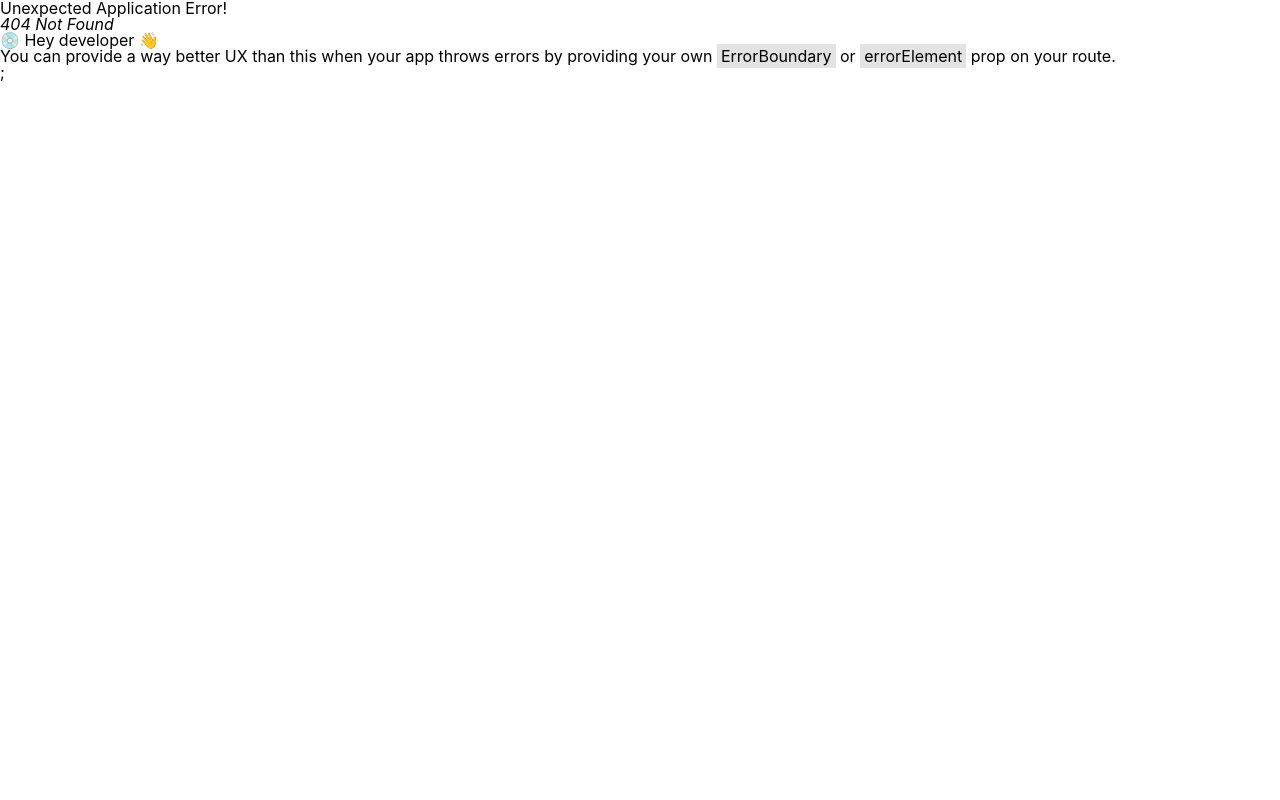
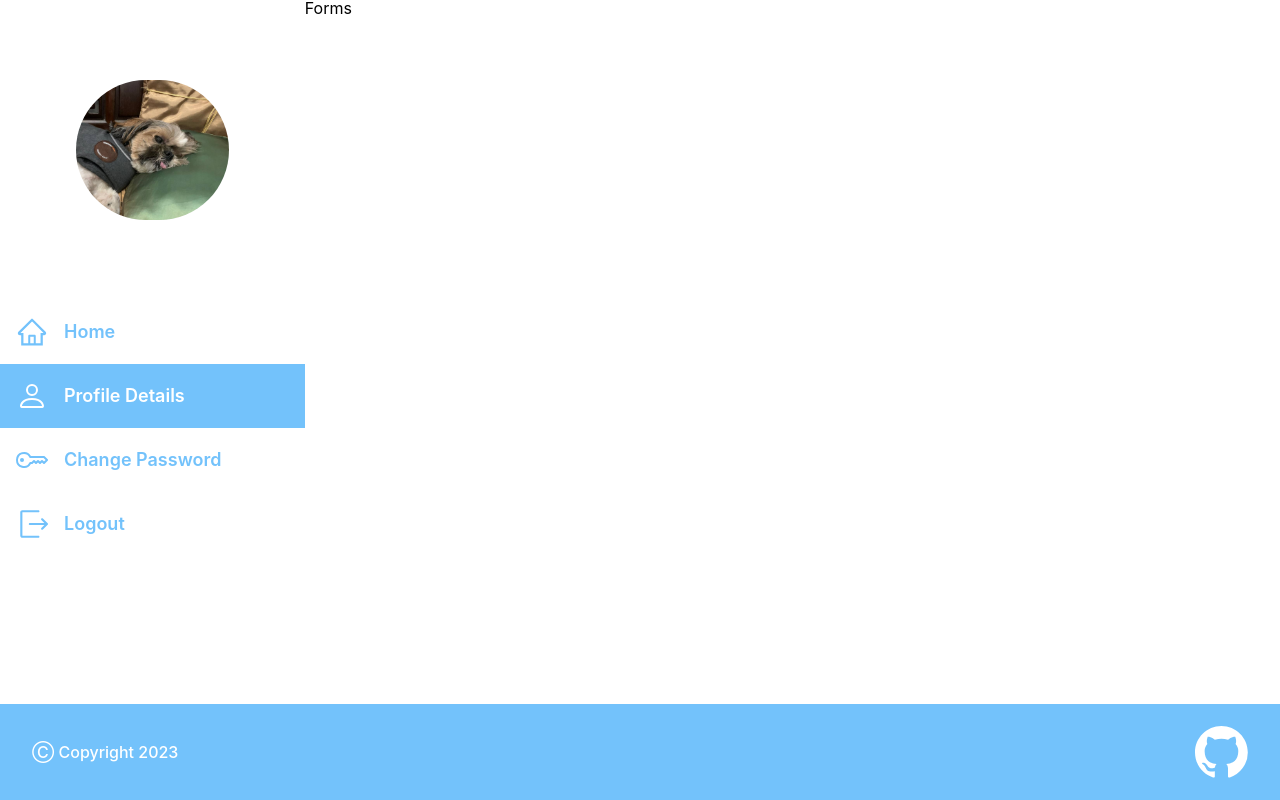
Before and after one commit to Bryan-LohJW/commute-connect, a React (Vite) app in the folder client/: page /profile in a window 1280 px wide. Before the commit this address had no page. Built offline with nearby package versions, Linux system fonts and the light colour scheme.

Commit message:
style: side nav bar

```diff
--- a/client/src/components/ui/Header/Header.tsx
+++ b/client/src/components/ui/Header/Header.tsx
@@ -3,6 +3,7 @@ import { useDispatch, useSelector } from 'react-redux';
 import { RootState, logout, showLogin, showSignUp } from '../../../store';
 import logo from '/src/assets/logo-light.png';
 import classes from './Header.module.scss';
+import { NavLink } from 'react-router-dom';
 
 export const Header = forwardRef<HTMLDivElement>((prop, ref) => {
 	const dispatch = useDispatch();
@@ -43,6 +44,13 @@ export const Header = forwardRef<HTMLDivElement>((prop, ref) => {
 
 	const logoutActions = (
 		<div className={classes.actions}>
+			<NavLink to={'/profile'}>
+				<button
+					className={`${classes.button} ${classes['button-secondary']}`}
+				>
+					Profile
+				</button>
+			</NavLink>
 			<button
 				className={`${classes.button} ${classes['button-secondary']}`}
 				onClick={logoutHandler}
--- /dev/null
+++ b/client/src/components/ui/Overlay/Overlay.module.scss
@@ -0,0 +1,3 @@
+.overlay {
+	position: relative;
+}
--- a/client/src/components/ui/Overlay/Overlay.tsx
+++ b/client/src/components/ui/Overlay/Overlay.tsx
@@ -6,11 +6,15 @@ import Header from '../Header/Header';
 import { LoginForm } from './index';
 import { SignUpForm } from '../../signup';
 import { RootState } from '../../../store';
+import classes from './Overlay.module.scss';
 
 export const Overlay = () => {
 	const headerRef = useRef<HTMLDivElement>(null);
 	const [outletHeight, setOutletHeight] = useState(0);
 	const formState = useSelector((state: RootState) => state.form);
+	const showHeader = useSelector<RootState>(
+		(state) => state.display.showHeader
+	);
 
 	useEffect(() => {
 		const headerHeight = headerRef.current?.offsetHeight;
@@ -28,8 +32,11 @@ export const Overlay = () => {
 				{formState.loginForm && <LoginForm />}
 				{formState.signUpForm && <SignUpForm />}
 			</>
-			<Header ref={headerRef} />
-			<div style={{ minHeight: `${outletHeight}px` }}>
+			{showHeader && <Header ref={headerRef} />}
+			<div
+				className={classes.overlay}
+				style={{ minHeight: `${outletHeight}px` }}
+			>
 				<Outlet />
 			</div>
 			<Footer />
--- a/client/src/pages/index.ts
+++ b/client/src/pages/index.ts
@@ -1 +1,2 @@
 export * from './landing';
+export * from './profile';
--- /dev/null
+++ b/client/src/pages/profile/Profile.module.scss
@@ -0,0 +1,58 @@
+@import '/src/styles/colors.scss';
+@import '/src/styles/styles.scss';
+
+.layout {
+	display: flex;
+
+	width: 100%;
+
+	.sidebar {
+		display: flex;
+		flex-direction: column;
+
+		width: 400px;
+		height: 100%;
+		.profile-picture-wrap {
+			padding: 5rem 0;
+			margin: 0 auto;
+
+			.profile-picture {
+				width: 50%;
+				margin: auto auto;
+				display: block;
+				border-radius: 9999px;
+			}
+		}
+
+		.links {
+			.navlink {
+				display: flex;
+				align-items: center;
+				gap: 1rem;
+
+				padding: 1rem 1rem;
+
+				text-decoration: none;
+				color: $primary;
+				background-color: $secondary;
+				.icon {
+					font-size: xx-large;
+				}
+
+				.nav-label {
+					font-size: large;
+					font-weight: 600;
+				}
+			}
+
+			.active {
+				color: $secondary;
+				background-color: $primary;
+			}
+		}
+	}
+
+	.content {
+		width: 100%;
+	}
+}
--- /dev/null
+++ b/client/src/pages/profile/Profile.tsx
@@ -0,0 +1,59 @@
+import { useEffect } from 'react';
+import { useDispatch } from 'react-redux';
+import { NavLink } from 'react-router-dom';
+import { RxExit } from 'react-icons/rx';
+import { AiOutlineHome } from 'react-icons/ai';
+import { BsPerson, BsKey } from 'react-icons/bs';
+
+import profilePicture from './../../assets/temp-profile.png';
+
+import { hideHeader, showHeader } from '../../store/displayStore';
+import classes from './Profile.module.scss';
+
+export const Profile = () => {
+	const dispatch = useDispatch();
+
+	useEffect(() => {
+		dispatch(hideHeader());
+
+		return () => {
+			dispatch(showHeader());
+		};
+	}, [dispatch]);
+
+	return (
+		<div className={classes.layout}>
+			<div className={classes.sidebar}>
+				<div className={classes['profile-picture-wrap']}>
+					<img
+						src={profilePicture}
+						alt="profile picture"
+						className={classes['profile-picture']}
+					></img>
+				</div>
+				<div className={classes.links}>
+					<NavLink to={'/'} className={classes.navlink}>
+						<AiOutlineHome className={classes.icon} />
+						<p className={classes['nav-label']}>Home</p>
+					</NavLink>
+					<NavLink
+						to={'/'}
+						className={`${classes.navlink} ${classes.active}`}
+					>
+						<BsPerson className={classes.icon} />
+						<p className={classes['nav-label']}>Profile Details</p>
+					</NavLink>
+					<NavLink to={'/'} className={classes.navlink}>
+						<BsKey className={classes.icon} />
+						<p className={classes['nav-label']}>Change Password</p>
+					</NavLink>
+					<NavLink to={'/'} className={classes.navlink}>
+						<RxExit className={classes.icon} />
+						<p className={classes['nav-label']}>Logout</p>
+					</NavLink>
+				</div>
+			</div>
+			<div className={classes.content}>Forms</div>
+		</div>
+	);
+};
--- /dev/null
+++ b/client/src/pages/profile/index.ts
@@ -0,0 +1 @@
+export * from './Profile';
--- /dev/null
+++ b/client/src/store/displayStore.ts
@@ -0,0 +1,26 @@
+import { createSlice } from '@reduxjs/toolkit';
+
+type displayState = {
+	showHeader: boolean;
+};
+
+const initialState: displayState = {
+	showHeader: true,
+};
+
+export const displaySlice = createSlice({
+	name: 'display',
+	initialState,
+	reducers: {
+		showHeader: (state) => {
+			state.showHeader = true;
+		},
+		hideHeader: (state) => {
+			state.showHeader = false;
+		},
+	},
+});
+
+export const { showHeader, hideHeader } = displaySlice.actions;
+
+export const displayReducer = displaySlice.reducer;
--- a/client/src/store/store.ts
+++ b/client/src/store/store.ts
@@ -1,9 +1,10 @@
 import { configureStore } from '@reduxjs/toolkit';
 import { authReducer } from './authStore';
 import { formReducer } from './formStore';
+import { displayReducer } from './displayStore';
 
 export const store = configureStore({
-	reducer: { auth: authReducer, form: formReducer },
+	reducer: { auth: authReducer, form: formReducer, display: displayReducer },
 });
 
 export type RootState = ReturnType<typeof store.getState>;
--- a/client/src/styles/colors.scss
+++ b/client/src/styles/colors.scss
@@ -3,3 +3,5 @@ $secondary: #ffffff;
 
 $error: #cc0033;
 $error-light: #f9dadd;
+
+$primary-dark: #0064ac;
```
Also changed, not shown: client/src/App.tsx (+6 -3 lines), client/src/assets/temp-profile.png (added).
